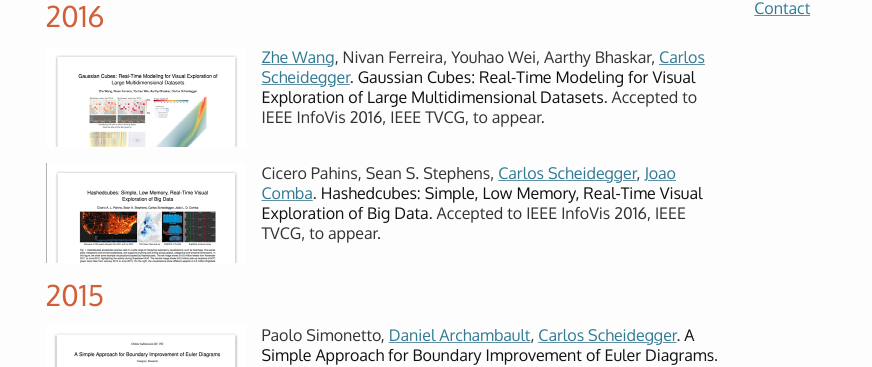
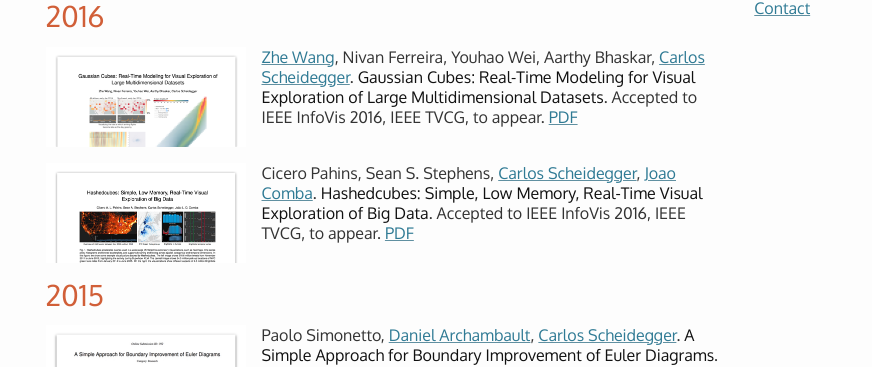
Before and after one commit to hdc-arizona/hdc-arizona.github.io, a Jekyll site: the page built from publications.md, in a window 1280 px wide. Shown: the part 144-511 px from the top of the page, without its empty margins (137-1009 px from the left). Built offline with Jekyll 4.4.1, drawn with Linux system fonts in a browser that asks for light colours.

Commit message:
links to pdfs, fix thumb

```diff
--- a/publications.md
+++ b/publications.md
@@ -7,11 +7,11 @@ title: Publications
 
 ## 2016
 
-<img class="pubthumb" src="papers/thumbs/infovis_2016_gaussian.png"> [Zhe Wang](http://www.z-wang.com/), Nivan Ferreira, Youhao Wei, Aarthy Bhaskar, [Carlos Scheidegger](http://cscheid.net). **Gaussian Cubes: Real-Time Modeling for Visual Exploration of Large Multidimensional Datasets**. Accepted to IEEE InfoVis 2016, IEEE TVCG, to appear.
+<img class="pubthumb" src="papers/thumbs/infovis_2016_gaussian.png"> [Zhe Wang](http://www.z-wang.com/), Nivan Ferreira, Youhao Wei, Aarthy Bhaskar, [Carlos Scheidegger](http://cscheid.net). **Gaussian Cubes: Real-Time Modeling for Visual Exploration of Large Multidimensional Datasets**. Accepted to IEEE InfoVis 2016, IEEE TVCG, to appear. [PDF](papers/infovis_2016_gaussian.pdf)
 
 <div class="pubdiv"></div>
 
-<img class="pubthumb" src="papers/thumbs/infovis_2016_hashedcubes.png"> Cicero Pahins, Sean S. Stephens, [Carlos Scheidegger](http://cscheid.net), [Joao Comba](http://www.inf.ufrgs.br/~comba/). **Hashedcubes: Simple, Low Memory, Real-Time Visual Exploration of Big Data**. Accepted to IEEE InfoVis 2016, IEEE TVCG, to appear.
+<img class="pubthumb" src="papers/thumbs/infovis_2016_hashedcubes.png"> Cicero Pahins, Sean S. Stephens, [Carlos Scheidegger](http://cscheid.net), [Joao Comba](http://www.inf.ufrgs.br/~comba/). **Hashedcubes: Simple, Low Memory, Real-Time Visual Exploration of Big Data**. Accepted to IEEE InfoVis 2016, IEEE TVCG, to appear. [PDF](papers/infovis_2016_hashedcubes.pdf)
 
 <div class="pubdiv"></div>
 
```
Also changed, not shown: papers/thumbs/infovis_2016_hashedcubes.png.
